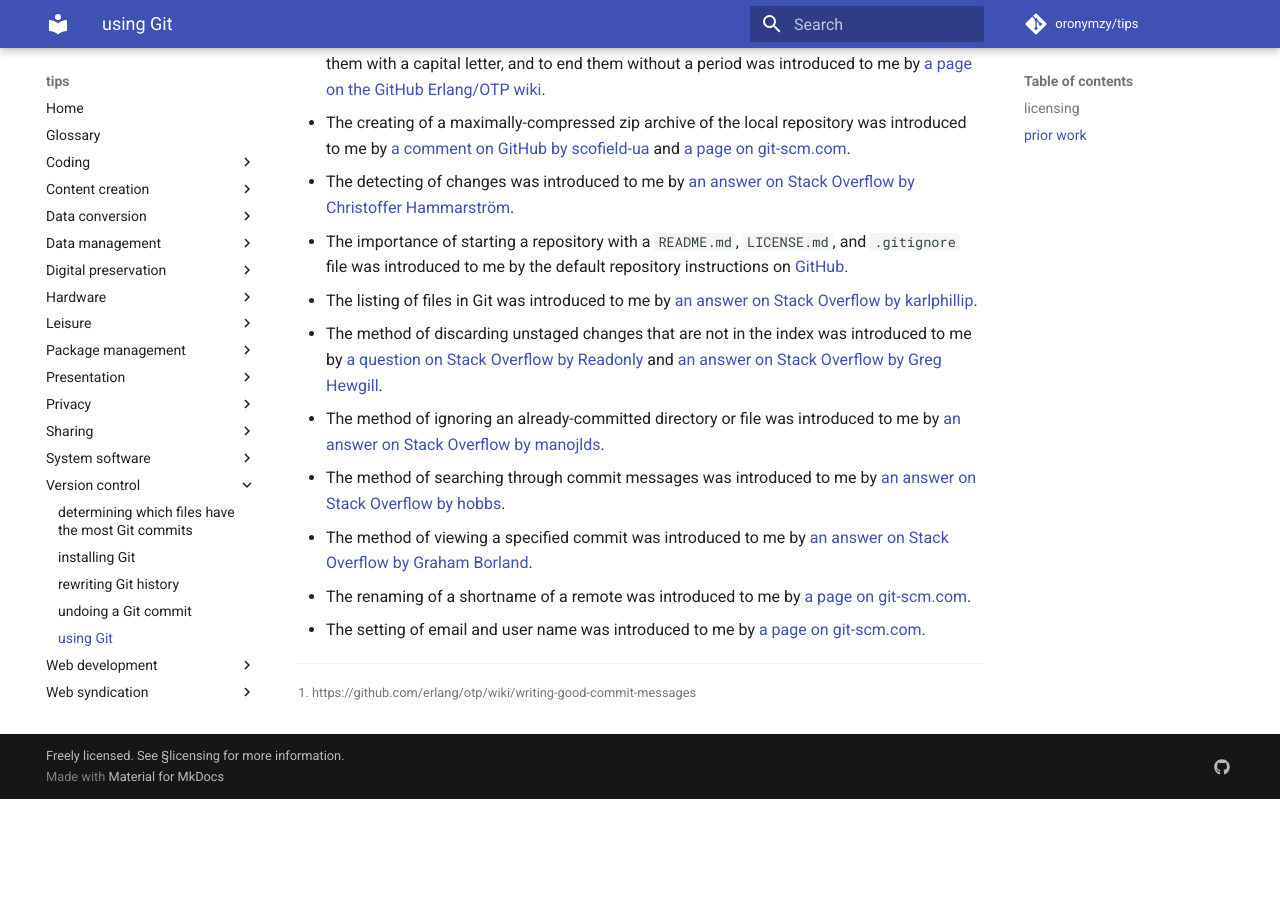
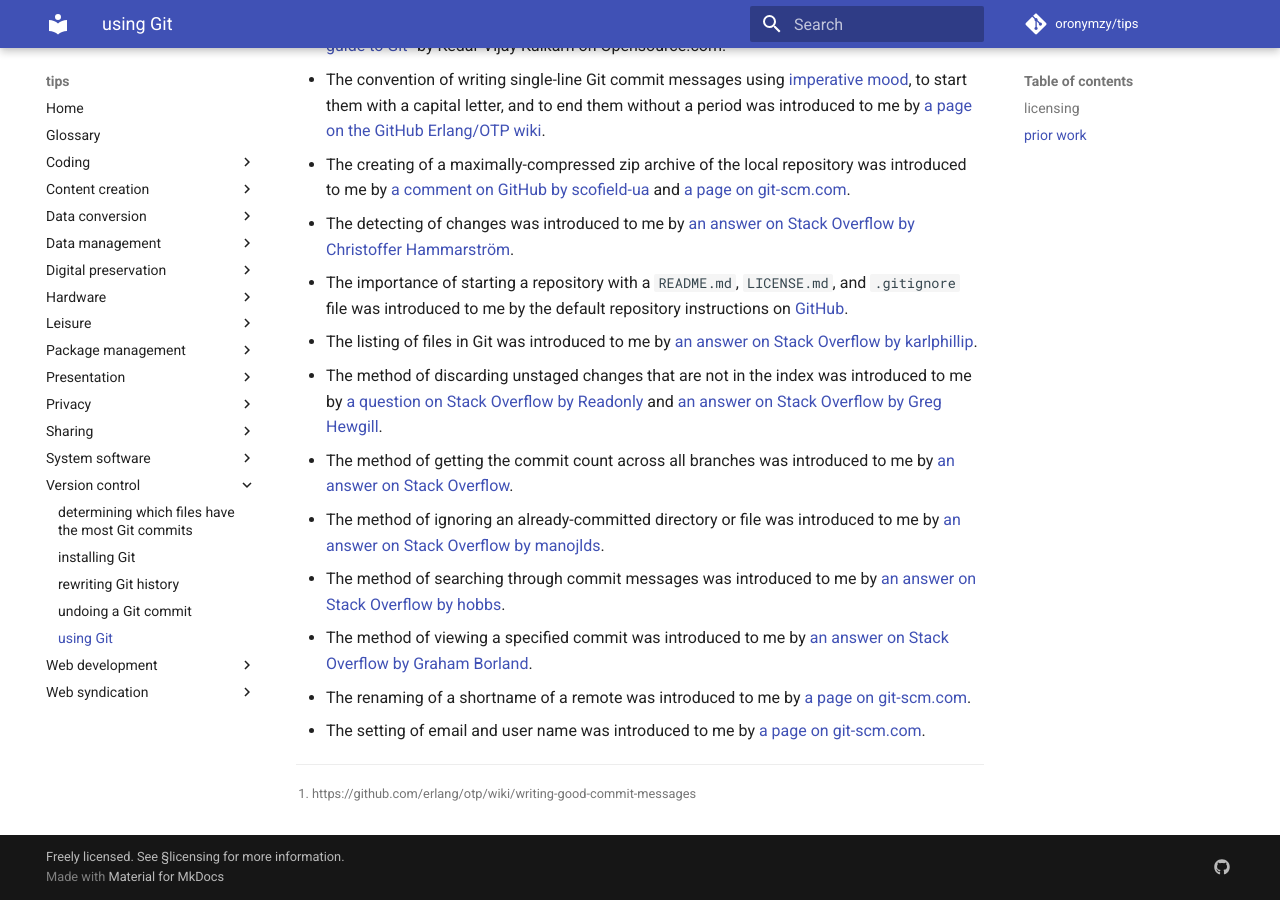
Before and after one commit to oronymzy/tips, an MkDocs documentation site: the page built from docs/usngGit.md, in a window 1280 px wide and 900 px high, scrolled down 2091 px. Built offline with MkDocs 1.6.1 and Material for MkDocs 9.7.7, drawn with Linux system fonts in a browser that asks for light colours; comment, search, counter and statistics services are not loaded; before the commit the page ends 2890 px from its top, so only the background shows below that; some of the changed text lies outside the part shown.

Commit message:
Add method of getting the commit count across all branches

```diff
--- a/docs/usngGit.md
+++ b/docs/usngGit.md
@@ -25,6 +25,8 @@ To show files managed by Git, use `git ls-files`. It is limited to the current d
 
 To ignore an already-committed directory or file, add it to `.gitignore`, commit the `.gitignore` file, then use `git rm --cached foobar`, where *foobar* is the directory or file to be ignored. The directory or file will not be deleted, and it will now be ignored by Git.
 
+To get the commit count across all branches, use `git rev-list --all --count`.
+
 ## licensing
 **Some rights reserved: [CC BY-SA 3.0](https://creativecommons.org/licenses/by-sa/3.0/).** Specifically, the following content falls under this license:
 
@@ -47,6 +49,7 @@ If the above content is omitted, the rest is licensed **no rights reserved: [CC0
 - The importance of starting a repository with a `README.md`, `LICENSE.md`, and `.gitignore` file was introduced to me by the default repository instructions on [GitHub](https://github.com/).
 - The listing of files in Git was introduced to me by [an answer on Stack Overflow by karlphillip](https://stackoverflow.com/questions/8533202/list-files-in-local-git-repo/8533413#8533413).
 - The method of discarding unstaged changes that are not in the index was introduced to me by [a question on Stack Overflow by Readonly](https://stackoverflow.com/questions/52704/how-do-i-discard-unstaged-changes-in-git) and [an answer on Stack Overflow by Greg Hewgill](https://stackoverflow.com/questions/52704/how-do-i-discard-unstaged-changes-in-git/52719#52719).
+- The method of getting the commit count across all branches was introduced to me by [an answer on Stack Overflow](https://stackoverflow.com/questions/677436/how-do-i-get-the-git-commit-count/4061706#4061706).
 - The method of ignoring an already-committed directory or file was introduced to me by [an answer on Stack Overflow by manojlds](https://stackoverflow.com/questions/6535362/gitignore-after-commit/6535459#6535459).
 - The method of searching through commit messages was introduced to me by [an answer on Stack Overflow by hobbs](https://stackoverflow.com/questions/3826748/how-to-search-in-commit-messages-using-command-line/3826800#3826800).
 - The method of viewing a specified commit was introduced to me by [an answer on Stack Overflow by Graham Borland](https://stackoverflow.com/questions/7663451/view-a-specific-git-commit/7663506#7663506).
```
